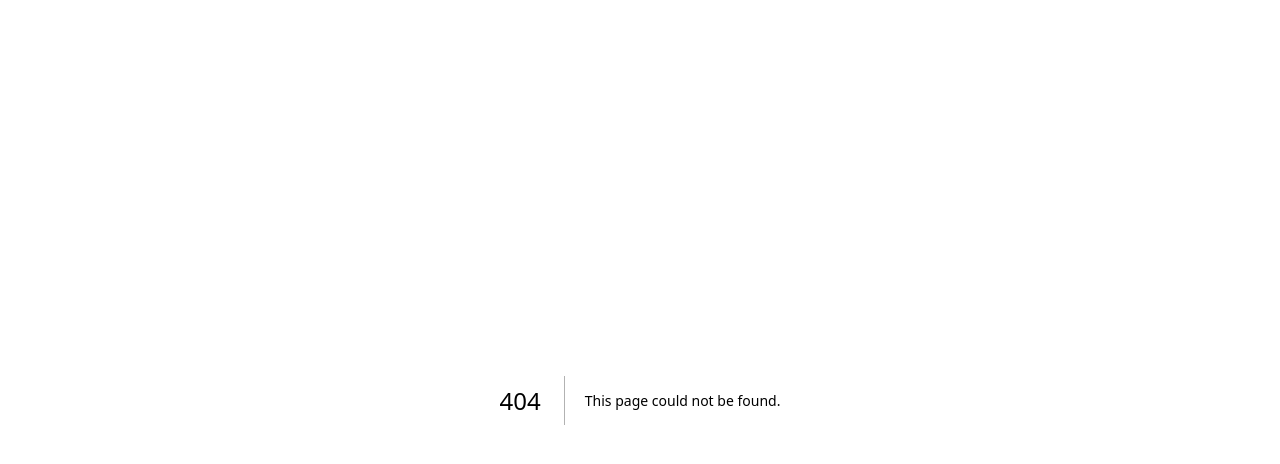
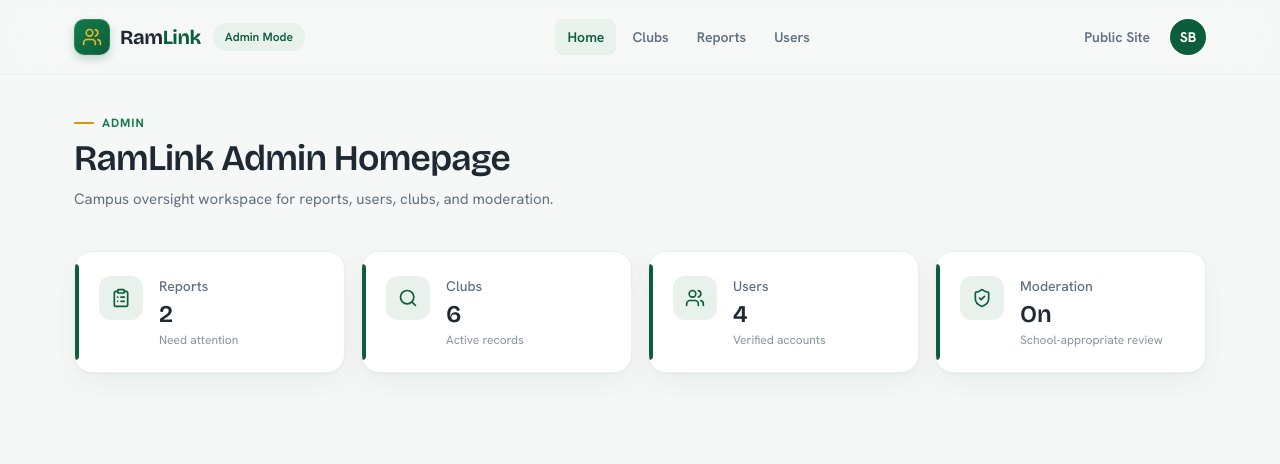
Before and after one commit to sambatrausmc/RamLink, a Next.js app: page /admin/homepage in a window 1280 px wide. Before the commit this address had no page. Shown: the top 464 px of the page. Built offline with nearby package versions, Linux system fonts and the light colour scheme.

Commit message:
Add admin homepage

```diff
--- /dev/null
+++ b/app/(admin)/admin/homepage/page.tsx
@@ -0,0 +1,46 @@
+import { ClipboardList, Search, ShieldCheck, Users } from "lucide-react";
+import { PageHeader } from "@/components/common/page-header";
+import { StatCard } from "@/components/common/stat-card";
+import { reports, clubs, studentDirectory } from "@/lib/mock-data";
+
+export default function AdminHomePage() {
+  return (
+    <div className="space-y-8">
+      <PageHeader
+        eyebrow="Admin"
+        title="RamLink Admin Homepage"
+        description="Campus oversight workspace for reports, users, clubs, and moderation."
+      />
+
+      <section className="grid gap-4 md:grid-cols-2 xl:grid-cols-4">
+        <StatCard
+          label="Reports"
+          value={reports.length}
+          detail="Need attention"
+          icon={<ClipboardList className="h-5 w-5" />}
+        />
+
+        <StatCard
+          label="Clubs"
+          value={clubs.length}
+          detail="Active records"
+          icon={<Search className="h-5 w-5" />}
+        />
+
+        <StatCard
+          label="Users"
+          value={studentDirectory.length}
+          detail="Verified accounts"
+          icon={<Users className="h-5 w-5" />}
+        />
+
+        <StatCard
+          label="Moderation"
+          value="On"
+          detail="School-appropriate review"
+          icon={<ShieldCheck className="h-5 w-5" />}
+        />
+      </section>
+    </div>
+  );
+}
```
